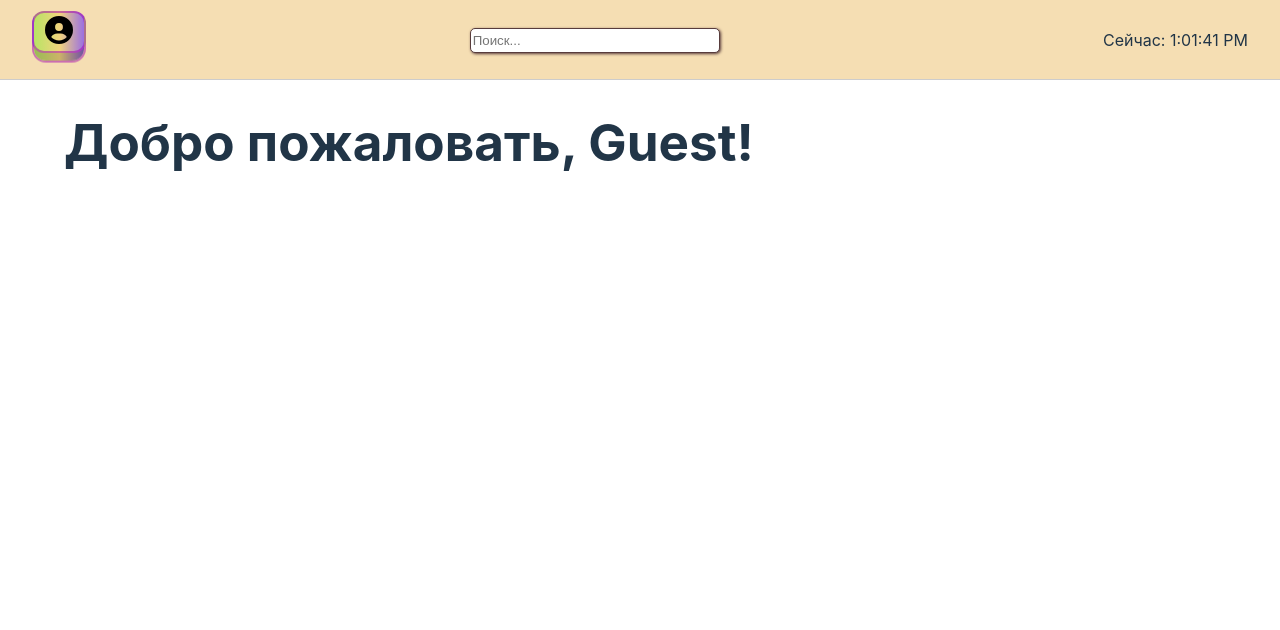
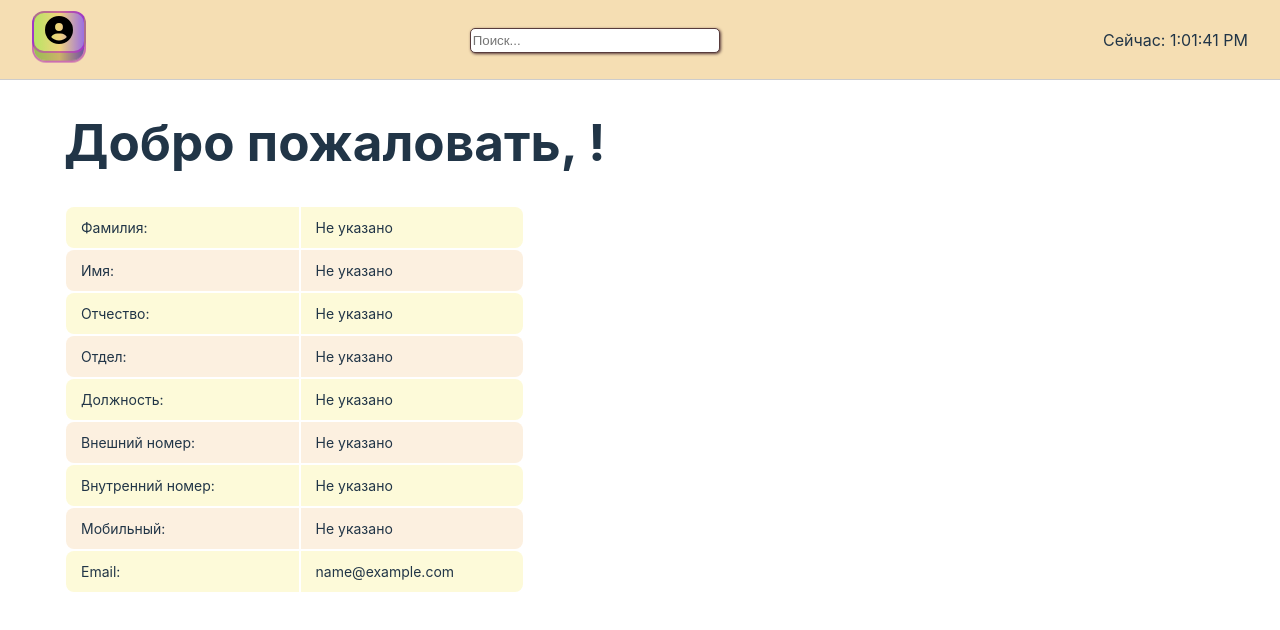
Before and after one commit to Num97/corp_project_react, a React (Vite) app: page /account in a window 1280 px wide. Shown: the top 630 px of the page. Built offline with nearby package versions, Linux system fonts and the light colour scheme; sample sign-in values are in the browser's storage.

Commit message:
add acount info table

```diff
--- /dev/null
+++ b/src/components/Account/InfoEditRow.css
@@ -0,0 +1,3 @@
+.info-edit {
+    width: 40%;
+}
--- /dev/null
+++ b/src/components/Account/InfoEditRow.jsx
@@ -0,0 +1,47 @@
+// import './InfoEditRow.css';
+
+// function renderValue(value) {
+//     return value?.Valid ? value.String : 'Не указано';
+// }
+
+// export default function InfoEditRow({ data }) {
+//     return (
+//         <div className='info-edit'>
+//             <p className='info-element'>Фамилия: {renderValue(data.surname)}</p>
+//             <p className='info-element'>Имя: {renderValue(data.firstname)}</p>
+//             <p className='info-element'>Отчество: {renderValue(data.second_name)}</p>
+//             <p className='info-element'>Отдел: {renderValue(data.department)}</p>
+//             <p className='info-element'>Должность: {renderValue(data.position)}</p>
+//             <p className='info-element'>Внешний номер: {renderValue(data.outside_number)}</p>
+//             <p className='info-element'>Внутренний номер: {renderValue(data.inside_number)}</p>
+//             <p className='info-element'>Мобильный: {renderValue(data.first_mobile_number)}</p>
+//             <p className='info-element'>Email: {renderValue(data.email)}</p>
+//             <input type="text" style={{ display: 'none' }} />
+//         </div>
+//     );
+// }
+
+import './InfoEditRow.css';
+
+function renderValue(value) {
+    return value?.Valid ? value.String : 'Не указано';
+}
+
+export default function InfoEditRow({ data }) {
+    return (
+        <table className='info-edit'>
+            <tbody>
+            <tr className='info-element'><td>Фамилия: </td><td>{renderValue(data.surname)}</td></tr>
+            <tr className='info-element'><td>Имя: </td><td>{renderValue(data.firstname)}</td></tr>
+            <tr className='info-element'><td>Отчество: </td><td>{renderValue(data.second_name)}</td></tr>
+            <tr className='info-element'><td>Отдел: </td><td>{renderValue(data.department)}</td></tr>
+            <tr className='info-element'><td>Должность: </td><td>{renderValue(data.position)}</td></tr>
+            <tr className='info-element'><td>Внешний номер: </td><td>{renderValue(data.outside_number)}</td></tr>
+            <tr className='info-element'><td>Внутренний номер: </td><td>{renderValue(data.inside_number)}</td></tr>
+            <tr className='info-element'><td>Мобильный: </td><td>{renderValue(data.first_mobile_number)}</td></tr>
+            <tr className='info-element'><td>Email: </td><td>{renderValue(data.email)}</td></tr>
+            {/* <input type="text" style={{ display: 'none' }} /> */}
+            </tbody>
+        </table>
+    );
+}
--- a/src/components/Login/AuthBlock/AuthBlock.jsx
+++ b/src/components/Login/AuthBlock/AuthBlock.jsx
@@ -13,7 +13,7 @@ export default function AuthBlock() {
         e.preventDefault(); // Предотвращаем перезагрузку страницы
 
         try {
-            const response = await fetch('http://10.90.25.243:5002/api/v1/login', {
+            const response = await fetch('http://10.90.25.125:5002/api/v1/login', {
                 method: 'POST',
                 headers: {
                     'Content-Type': 'application/json',
@@ -55,7 +55,7 @@ export default function AuthBlock() {
                         onChange={(e) => setPassword(e.target.value)} // Обновляем state при вводе
                     />
                     <button type="submit" className="btn btn-primary btn-block btn-large">
-                        Let me in.
+                        Войти
                     </button>
                     {error && <p className="error">{error}</p>} {/* Вывод ошибки */}
                 </form>
--- /dev/null
+++ b/src/components/Login/RecoveryBlock/RecoveryBlock.css
@@ -0,0 +1,4 @@
+.message {
+    color: white;
+    text-align: center;
+}
--- a/src/components/MainPage/WorkerTable/WorkerTable.jsx
+++ b/src/components/MainPage/WorkerTable/WorkerTable.jsx
@@ -21,7 +21,7 @@ class WorkerTable extends React.Component {
 
   getData = async () => {
     try {
-      const response = await axios.get('http://10.90.25.243:5002/api/v1/workers', {
+      const response = await axios.get('http://10.90.25.125:5002/api/v1/workers', {
         headers: { 'Content-Type': 'application/json' },
       });
 
--- a/src/pages/Account.jsx
+++ b/src/pages/Account.jsx
@@ -1,31 +1,76 @@
+// import React, { useEffect, useState } from 'react';
+// import { jwtDecode } from 'jwt-decode';
+
+// export default function Account() {
+//   const [firstname, setFirstname] = useState('');
+
+//   useEffect(() => {
+//     // Получаем токен из локального хранилища
+//     const token = localStorage.getItem('token');
+
+//     if (token) {
+//       try {
+//         // Декодируем токен
+//         const decodedToken = jwtDecode(token);
+//         console.log(decodedToken);
+
+//         // Извлекаем username из токена
+//         if (decodedToken.username) {
+//           setFirstname(decodedToken.firstname);
+//         }
+//       } catch (error) {
+//         console.error('Invalid token:', error);
+//       }
+//     }
+//   }, []);  // useEffect с пустым массивом зависимостей для вызова только при монтировании компонента
+
+//   return (
+//     <div>
+//       <h1>Добро пожаловать, {firstname || 'Guest'}!</h1>
+//     </div>
+//   );
+// }
+
 import React, { useEffect, useState } from 'react';
 import { jwtDecode } from 'jwt-decode';
+import InfoEditRow from '../components/Account/InfoEditRow';
 
 export default function Account() {
-  const [firstname, setFirstname] = useState('');
+  const [userData, setUserData] = useState(null);
 
   useEffect(() => {
-    // Получаем токен из локального хранилища
     const token = localStorage.getItem('token');
 
     if (token) {
       try {
-        // Декодируем токен
         const decodedToken = jwtDecode(token);
+        // console.log(decodedToken);
 
-        // Извлекаем username из токена
-        if (decodedToken.username) {
-          setFirstname(decodedToken.firstname);
+        if (decodedToken) {
+          setUserData({
+            id: decodedToken.id || null,
+            department: { String: decodedToken.department || '', Valid: !!decodedToken.department },
+            position: { String: decodedToken.position || '', Valid: !!decodedToken.position },
+            surname: { String: decodedToken.surname || '', Valid: !!decodedToken.surname },
+            firstname: { String: decodedToken.firstname || '', Valid: !!decodedToken.firstname },
+            second_name: { String: decodedToken.secondname || '', Valid: !!decodedToken.secondname },
+            outside_number: { String: decodedToken.outside_number || '', Valid: !!decodedToken.outside_number },
+            inside_number: { String: decodedToken.inside_number || '', Valid: !!decodedToken.inside_number },
+            first_mobile_number: { String: decodedToken.first_mobile_number || '', Valid: !!decodedToken.first_mobile_number },
+            second_mobile_number: { String: decodedToken.second_mobile_number || '', Valid: !!decodedToken.second_mobile_number },
+            email: { String: decodedToken.email || '', Valid: !!decodedToken.email }
+          });
         }
       } catch (error) {
         console.error('Invalid token:', error);
       }
     }
-  }, []);  // useEffect с пустым массивом зависимостей для вызова только при монтировании компонента
+  }, []);
 
   return (
     <div>
-      <h1>Добро пожаловать, {firstname || 'Guest'}!</h1>
+      <h1>Добро пожаловать, {userData ? userData.firstname.String : 'Гость'}!</h1>
+      {userData && <InfoEditRow data={userData} />}
     </div>
   );
 }
```
Also changed, not shown: src/components/Login/RecoveryBlock/RecoveryBlock.jsx (+28 -63 lines), 1 other file (tests, documents, lock files or other folders).
